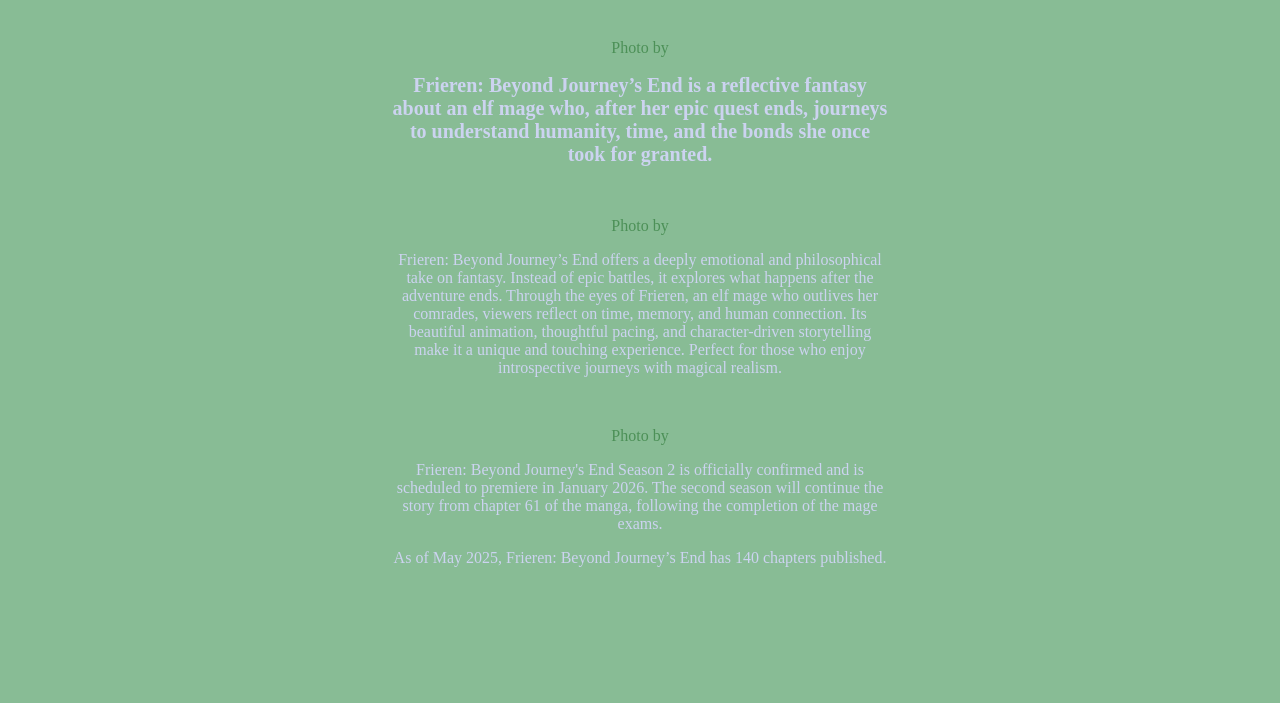
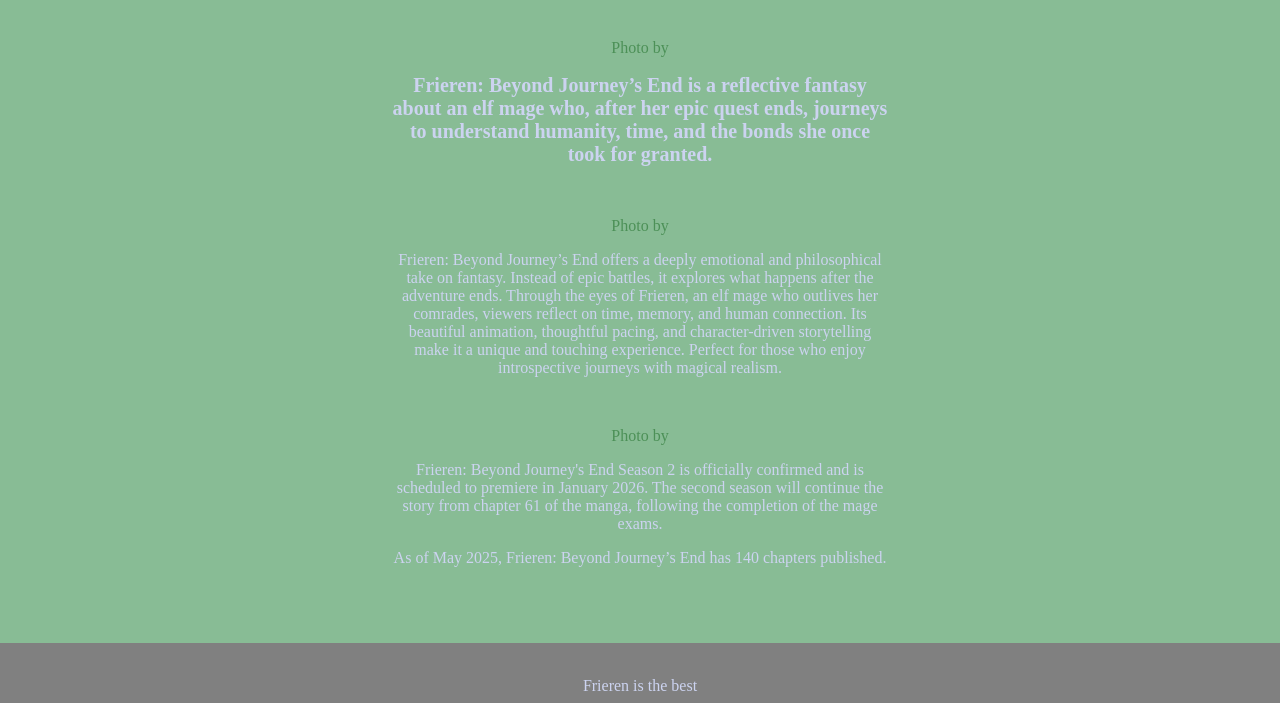
Before and after one commit to Xilarie1/assignment-1, a plain HTML site: page index.html in a window 1280 px wide. Shown: the part 423-1126 px from the top of the page. Before the commit the page ends 1094 px from the top, so only its background shows below. Drawn offline with Linux system fonts and the light colour scheme.

Commit message:
Fixed footer

```diff
--- a/index.html
+++ b/index.html
@@ -55,6 +55,7 @@
     </main>
     <footer>
       <img class=".crop" src="" alt="" />
+      <p>Frieren is the best</p>
     </footer>
   </body>
 </html>
--- a/stylesheet.css
+++ b/stylesheet.css
@@ -25,6 +25,7 @@ header {
   margin: 0 auto;
   padding: 20px;
   text-align: center;
+  padding-bottom: 60px;
 }
 body {
   align-content: center;
@@ -34,6 +35,7 @@ body {
   padding: 50px;
   font-family: "Roboto" serif;
   margin: 0 auto;
+  position: relative;
 }
 h1 {
   color: #ccd3f0;
@@ -49,6 +51,15 @@ h2 {
 p {
   font-size: 16px;
   color: #ccd3f0;
+}
+footer {
+  background-color: grey;
+  text-align: center;
+  min-width: 100svw;
+  margin: 0 -50px;
+  position: absolute;
+  width: 100%;
+  height: 60px;
 }
 .Credit-link {
   color: #4c9057;
```
